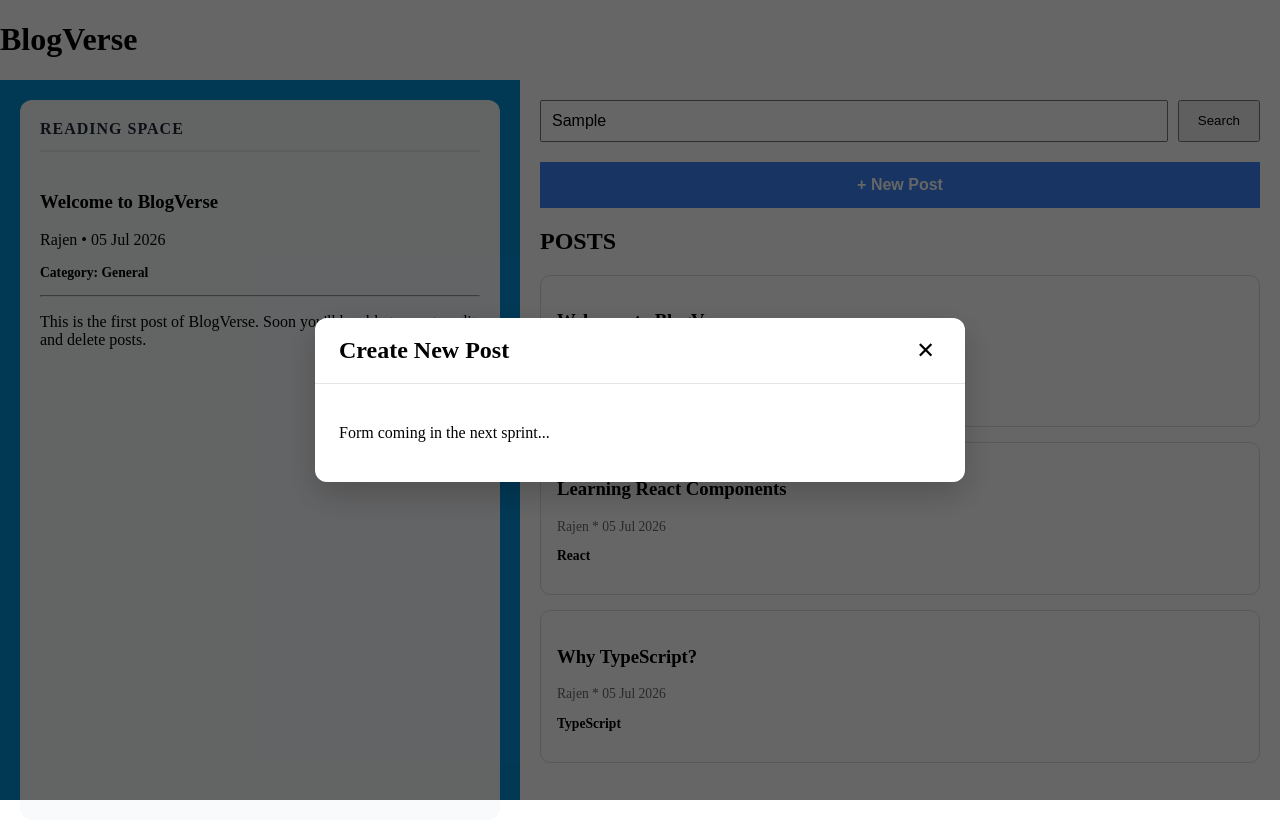
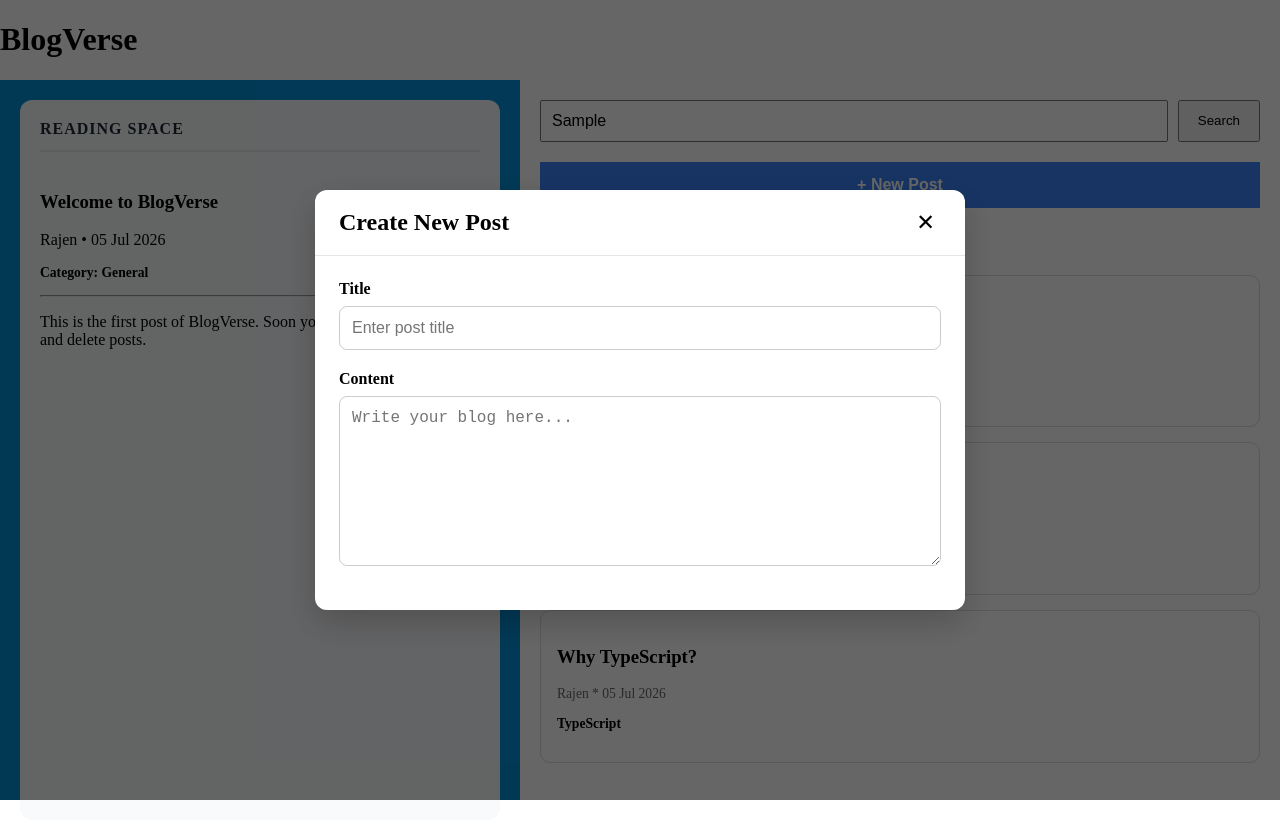
Before and after one commit to Ranrajen/BlogVerse, a React (Vite) app: page / in a window 1280 px wide. Both pictures are taken after typing "Sample" into the empty fields and a click on the button "+ New Post". Built offline with nearby package versions, Linux system fonts and the light colour scheme.

Commit message:
update with form content at new button

```diff
--- a/src/components/newpostmodal/NewPostModal.tsx
+++ b/src/components/newpostmodal/NewPostModal.tsx
@@ -1,39 +1,53 @@
-import './newPostModal.css'
+import './newPostModal.css';
+import { useState } from 'react';
 
 interface NewPostModalProps {
   isOpen: boolean;
   onClose: () => void;
 }
 
-const NewPostModal = ({
-  isOpen,
-  onClose,
-}: NewPostModalProps) => {
+const NewPostModal = ({ isOpen, onClose }: NewPostModalProps) => {
+
+
+  // ---------------usestate--------
+  const [title, setTitle] = useState('');
+  const [content, setContent] = useState('');
   if (!isOpen) return null;
+
 
   return (
     <div className="modal-overlay" onClick={onClose}>
-      <div className="modal" onClick={(e)=> e.stopPropagation()}>
-
+      <div className="modal" onClick={(e) => e.stopPropagation()}>
         <div className="modal-header">
           <h2>Create New Post</h2>
 
-          <button
-            className="close-btn"
-            onClick={onClose}
-          >
+          <button className="close-btn" onClick={onClose}>
             ✕
           </button>
         </div>
 
         <div className="modal-body">
+         <div className='form-group'>
+          <label htmlFor="title">Title</label>
+           <input
 
-          <p>
-            Form coming in the next sprint...
-          </p>
+            type="text"
+            value={title}
+            onChange={(e) => setTitle(e.target.value)}
+            placeholder="Enter post title"
+          />
+         </div>
 
+         <div className='form-group'>
+          <label htmlFor="content">Content</label>
+           <textarea
+            rows={8}
+            value={content}
+            onChange={(e) => setContent(e.target.value)}
+            placeholder="Write your blog here..."
+          ></textarea>
+         </div>
         </div>
-
       </div>
     </div>
   );
```
